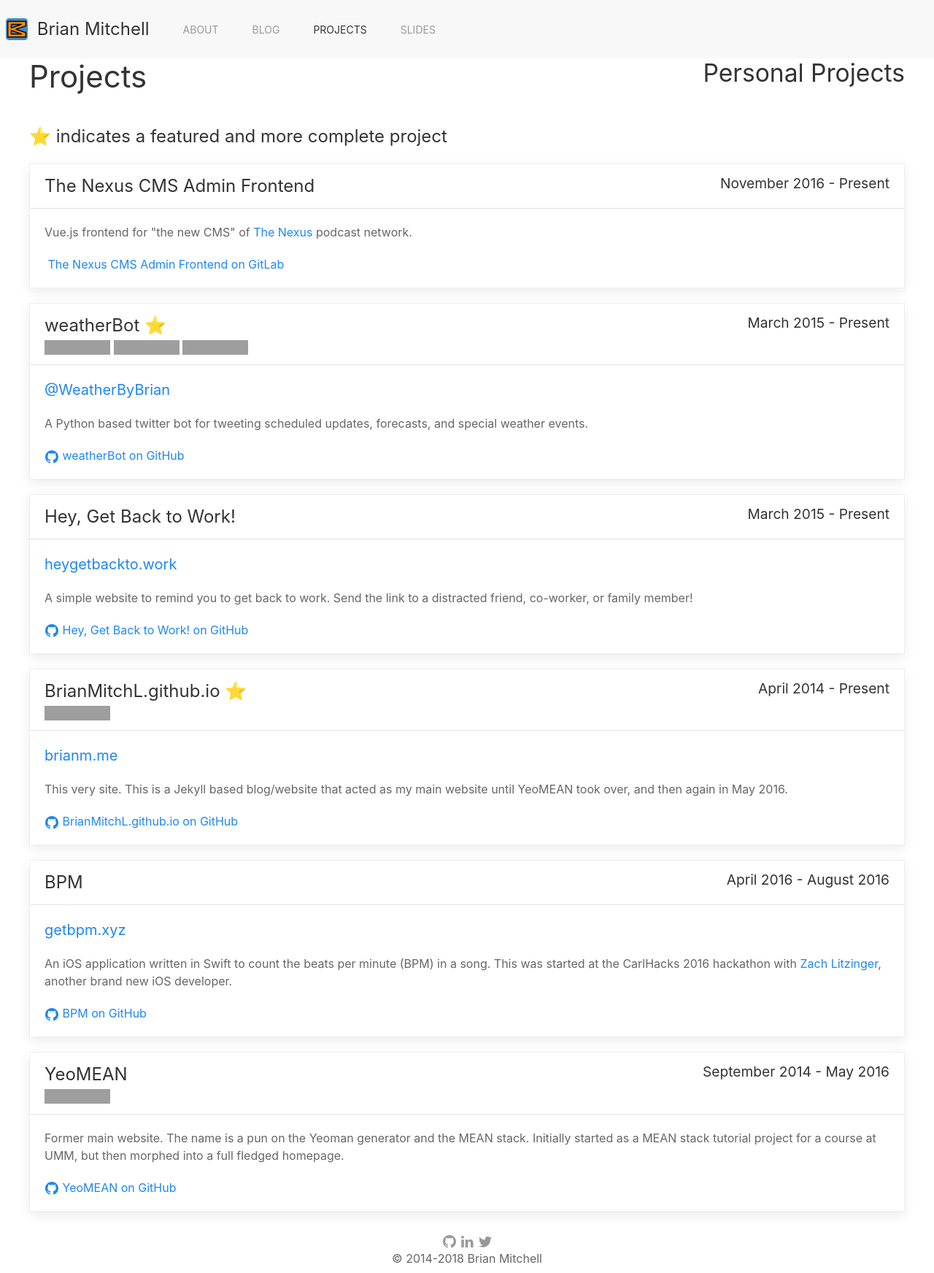
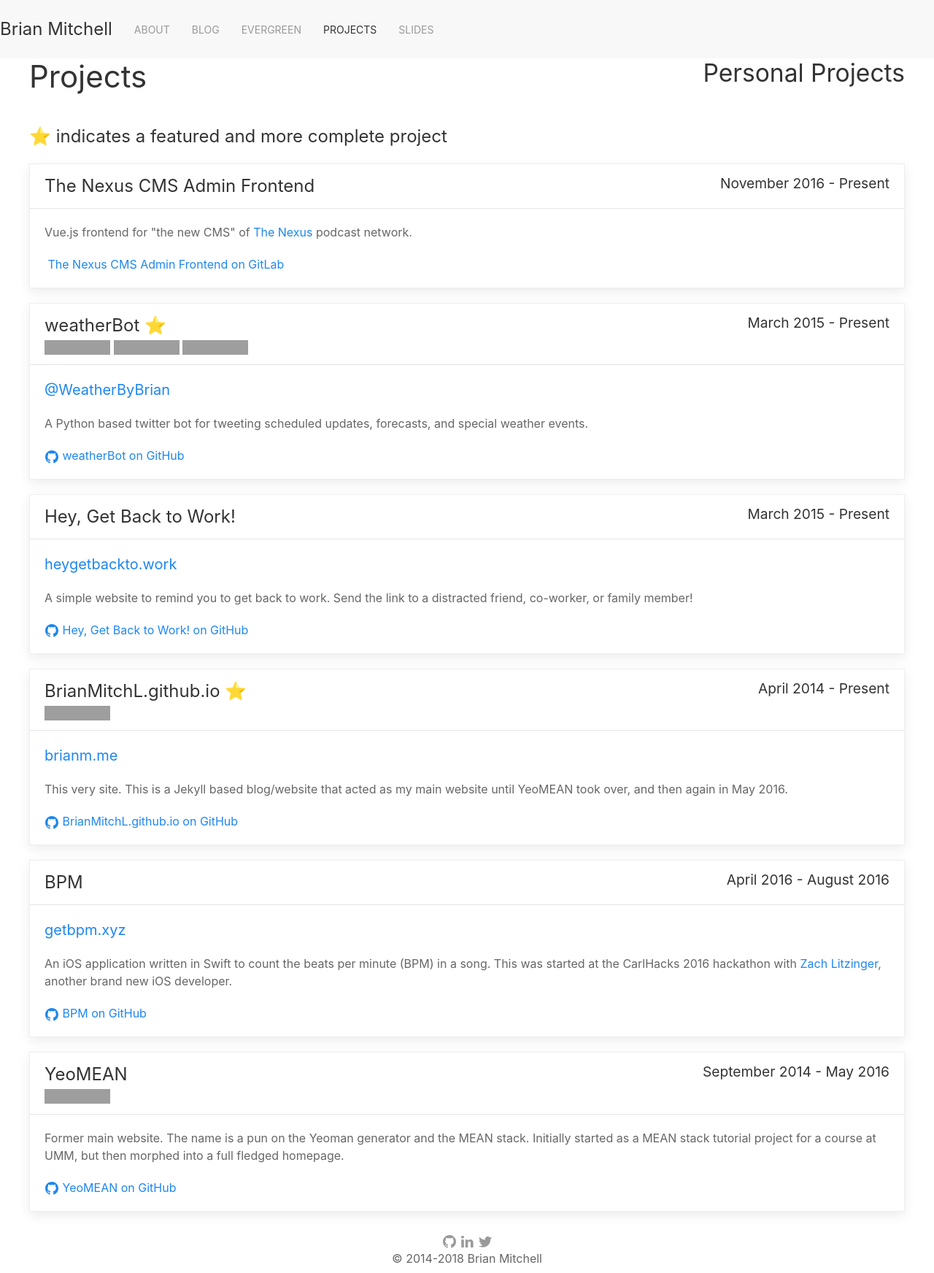
Before and after one commit to BrianMitchL/brianm.me, a Jekyll site: the page built from projects.html, in a window 1280 px wide. Shown: the whole page at 73% size. Built offline with Jekyll 4.4.1, drawn with Linux system fonts in a browser that asks for light colours; nearby versions of some CDN libraries; emoji names are drawn with the system emoji font; grey boxes are pictures that could not be loaded.

Commit message:
Refactor navbar and add off-canvas nav links for mobile

```diff
--- a/_config.yml
+++ b/_config.yml
@@ -8,6 +8,7 @@
   syntax_highlighter: rouge
   # do not replace newlines by <br>s
   hard_wrap: false
+  toc_levels: 1..3
 
 url: https://brianm.me
 baseurl: ''
@@ -15,6 +16,10 @@
 permalink: /posts/:slug
 paginate: 5
 paginate_path: /blog/page/:num/
+
+collections:
+  evergreen:
+    output: true
 
 exclude:
   - README.md
@@ -48,6 +53,9 @@
   - text: Blog
     title: Blog Posts
     url: /blog
+  - text: Evergreen
+    title: Evergreen Documents
+    url: /evergreen
   - text: Projects
     title: Projects
     url: /projects
--- a/_includes/nav.html
+++ b/_includes/nav.html
@@ -1,12 +1,40 @@
+{% if page.link %}
+    {% assign url = page.link %}
+{% else %}
+    {% assign url = page.url|remove:'/index.html' %}
+{% endif %}
+
 <nav class="uk-navbar-container" uk-navbar>
     <div class="uk-navbar-left">
-        <a href="/" class="uk-navbar-item uk-logo"><img src="/assets/images/BM-brand.png" alt="BM brand logo"/><span class="uk-visible@s">&nbsp;Brian Mitchell</span></a>
-        <ul class="uk-navbar-nav">
-            {% if page.link %}{% assign url = page.link %}{% else %}{% assign url = page.url|remove:'/index.html' %}{% endif %}
+        <a href="/" class="uk-navbar-item uk-logo">Brian Mitchell</a>
+        <ul class="uk-navbar-nav uk-visible@s">
             {% for link in site.navigation %}
-            <li {% if url == link.url %}class="uk-active"{% endif %}>
-                <a href="{{ link.url }}" title="{{ link.title }}">{{ link.text }}</a>
-            </li>{% endfor %}
+                <li {% if url == link.url %}class="uk-active"{% endif %}>
+                    <a href="{{ link.url }}" title="{{ link.title }}">{{ link.text }}</a>
+                </li>
+            {% endfor %}
         </ul>
     </div>
+    <div class="uk-navbar-right uk-hidden@s">
+        <button class="uk-button"
+                type="button"
+                uk-toggle="target: #nav-offcanvas"
+                uk-navbar-toggle-icon
+        ></button>
+    </div>
+
+    <div id="nav-offcanvas" uk-offcanvas="overlay: true">
+        <div class="uk-offcanvas-bar uk-flex uk-flex-column">
+            <button class="uk-offcanvas-close" type="button" uk-close></button>
+            <ul class="uk-nav uk-nav-primary uk-nav-center uk-margin-auto-vertical">
+                <li><a href="/" title="Home">Home</a></li>
+                <li class="uk-nav-divider"></li>
+                {% for link in site.navigation %}
+                <li {% if url== link.url %}class="uk-active" {% endif %}>
+                    <a href="{{ link.url }}" title="{{ link.title }}">{{ link.text }}</a>
+                </li>
+                {% endfor %}
+            </ul>
+        </div>
+    </div>
 </nav>
--- a/_layouts/page.html
+++ b/_layouts/page.html
@@ -4,7 +4,7 @@
 {% include nav.html %}
 <main class="uk-container" aria-label="Content" role="main">
     <header>
-            <h1>{{ page.title }}<small class="uk-align-right@m">{{ page.description }}</small></h1>
+            <h1 class="uk-heading-primary">{{ page.title }}<small class="uk-align-right@m">{{ page.description }}</small></h1>
     </header>
     {{ content }}
 </main>
--- a/assets/css/_sass/_global.scss
+++ b/assets/css/_sass/_global.scss
@@ -24,18 +24,6 @@
 a {
   -webkit-text-decoration-skip: ink;
   text-decoration-skip: ink;
-}
-
-.uk-navbar {
-  li > a, a {
-    padding-left: 8px;
-    padding-right: 8px;
-  }
-
-  .uk-navbar-item.uk-logo > img {
-    height: 30px;
-    width: 30px;
-  }
 }
 
 .uk-table td, .uk-table th {
--- a/index.html
+++ b/index.html
@@ -5,10 +5,10 @@
 ---
 
 <nav class="uk-container uk-text-center">
-    <ul class="uk-list uk-list-large">
+    <ul class="uk-list">
         {% assign url = page.url|remove:'/index.html' %}
         {% for link in site.navigation %}
-        <li class="uk-display-inline-block uk-margin uk-margin-left uk-margin-right uk-light">
+        <li class="uk-display-inline-block uk-margin-small uk-margin-small-left uk-margin-small-right uk-light">
             <a href="{{ link.url }}" title="{{ link.title }}">{{ link.text }}</a>
         </li>
         {% endfor %}
```
